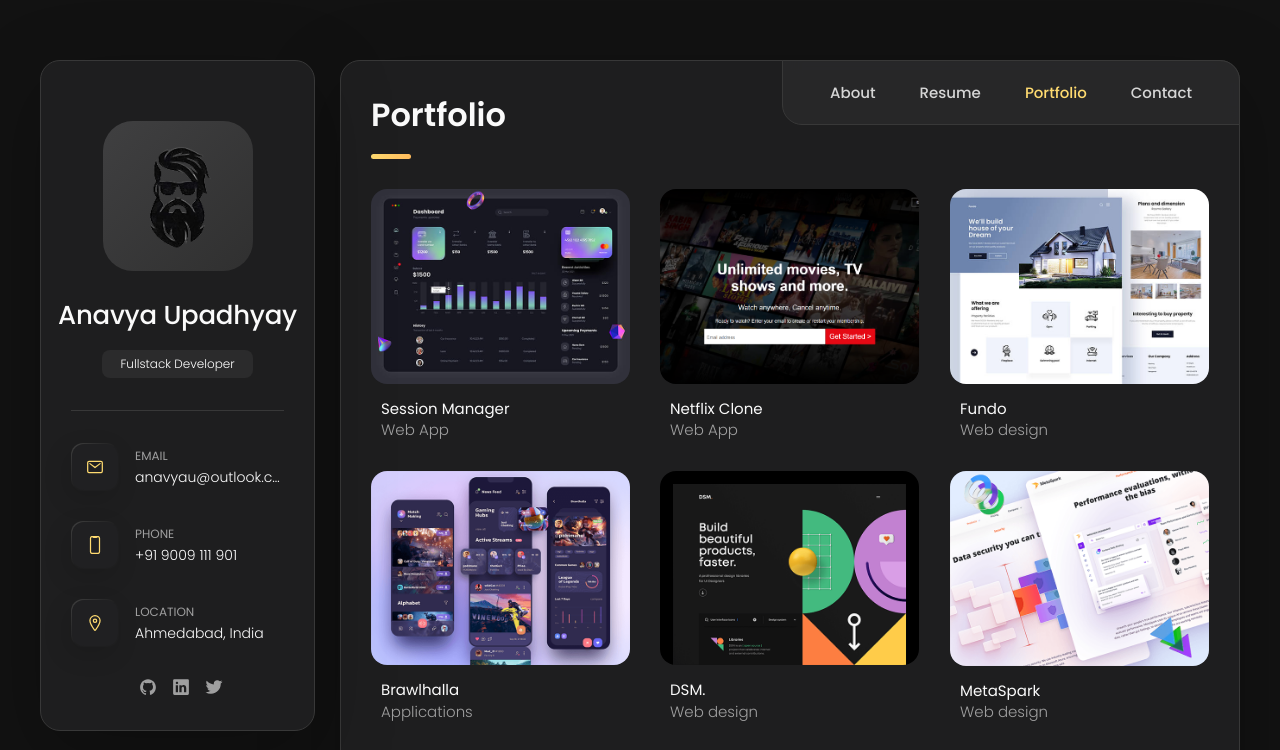
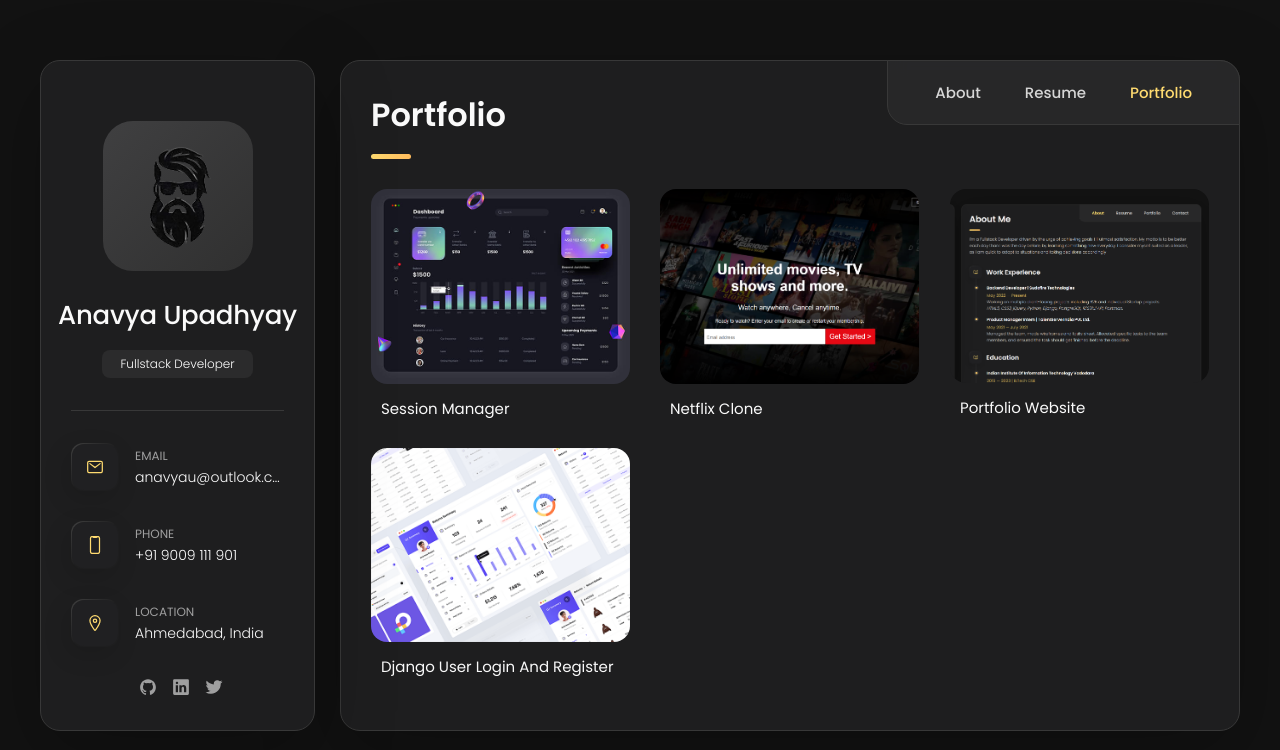
Before and after one commit to anavyaupadhyay/portfolio-website, a plain HTML site: page index.html in a window 1280 px wide. Both pictures are taken after a click on the button "Portfolio". Shown: the top 750 px of the page. Drawn offline with nearby package versions, Linux system fonts and the light colour scheme.

Commit message:
changes done

```diff
--- a/index.html
+++ b/index.html
@@ -128,19 +128,19 @@
         <ul class="social-list">
 
           <li class="social-item">
-            <a href="#" class="social-link">
+            <a href="https://github.com/anavyaupadhyay" class="social-link">
               <ion-icon name="logo-github"></ion-icon>
             </a>
           </li>
 
           <li class="social-item">
-            <a href="#" class="social-link">
+            <a href="https://www.linkedin.com/in/anavya-upadhyay-373728199/" class="social-link">
               <ion-icon name="logo-linkedin"></ion-icon>
             </a>
           </li>
 
           <li class="social-item">
-            <a href="#" class="social-link">
+            <a href="https://twitter.com/anavya_upadhyay" class="social-link">
               <ion-icon name="logo-twitter"></ion-icon>
             </a>
           </li>
@@ -174,7 +174,9 @@
           </li>
 
           <li class="navbar-item">
-            <button class="navbar-link" data-nav-link>Resume</button>
+          <a href="https://drive.google.com/file/d/1FbeqIgNP5hlHU_E50QIq_NGZO_ZfnxF6/view?usp=sharing">
+            <button class="navbar-link" >Resume</button>
+          </a>
           </li>
 
           <li class="navbar-item">
@@ -182,12 +184,12 @@
           </li>
 
           <!-- <li class="navbar-item">
-            <button class="navbar-link" data-nav-link>Blog</button>
+            <button class="navbar-link" >Blog</button>
           </li> -->
 
-          <li class="navbar-item">
-            <button class="navbar-link" data-nav-link>Contact</button>
-          </li>
+          <!-- <li class="navbar-item">
+            <button class="navbar-link">Contact</button>
+          </li> -->
 
         </ul>
 
@@ -330,14 +332,14 @@
 
               <div class="title-wrapper">
                 <h5 class="h5">Languages <br> <em>C, C++, Java, Python, HTML5, CSS3,
-                  Javascript <data value="80">80%</data>
+                  Javascript
                   </em></h5>
 
               </div>
 
-              <div class="skill-progress-bg">
+              <!-- <div class="skill-progress-bg">
                 <div class="skill-progress-fill" style="width: 75%;"></div>
-              </div>
+              </div> -->
 
             </li>
 
@@ -348,9 +350,9 @@
                 <!-- <data value="70">70%</data> -->
               </div>
 
-              <div class="skill-progress-bg">
+              <!-- <div class="skill-progress-bg">
                 <div class="skill-progress-fill" style="width: 80%;"></div>
-              </div>
+              </div> -->
 
             </li>
 
@@ -362,9 +364,9 @@
                 <!-- <data value="90">90%</data> -->
               </div>
 
-              <div class="skill-progress-bg">
+              <!-- <div class="skill-progress-bg">
                 <div class="skill-progress-fill" style="width: 70%;"></div>
-              </div>
+              </div> -->
 
             </li>
 
@@ -633,7 +635,7 @@
         - #RESUME
       -->
 
-      <article class="resume" data-page="resume">
+      <!-- <article class="resume" data-page="resume">
 
         <header>
           <h2 class="h2 article-title">Resume</h2>
@@ -732,19 +734,7 @@
 
             </li>
 
-            <!-- <li class="timeline-item">
 
-              <h4 class="h4 timeline-item-title">Web designer</h4>
-
-              <span>2010 — 2013</span>
-
-              <p class="timeline-text">
-                Nemo enims ipsam voluptatem, blanditiis praesentium voluptum delenit atque corrupti, quos dolores et
-                quas molestias
-                exceptur.
-              </p>
-
-            </li> -->
 
           </ol>
 
@@ -812,7 +802,7 @@
 
         </section>
 
-      </article>
+      </article> -->
 
 
 
@@ -899,7 +889,7 @@
 
                 <h3 class="project-title">Session Manager</h3>
 
-                <p class="project-category">Web App</p>
+                <!-- <p class="project-category">Web App</p> -->
 
               </a>
             </li>
@@ -917,7 +907,7 @@
 
                 <h3 class="project-title">Netflix Clone</h3>
 
-                <p class="project-category">Web App</p>
+                <!-- <p class="project-category">Web App</p> -->
 
               </a>
             </li>
@@ -930,35 +920,35 @@
                     <ion-icon name="eye-outline"></ion-icon>
                   </div>
 
-                  <img src="./assets/images/project-3.jpg" alt="fundo" loading="lazy">
+                  <img src="./assets/images/project-3.png" alt="fundo" loading="lazy">
                 </figure>
 
-                <h3 class="project-title">Fundo</h3>
+                <h3 class="project-title">Portfolio Website</h3>
 
-                <p class="project-category">Web design</p>
+                <p class="project-category"></p>
 
               </a>
             </li>
 
             <li class="project-item  active" data-filter-item data-category="applications">
-              <a href="#">
+              <a href="https://github.com/anavyaupadhyay/django_user_login_and_register_master">
 
                 <figure class="project-img">
                   <div class="project-item-icon-box">
                     <ion-icon name="eye-outline"></ion-icon>
                   </div>
 
-                  <img src="./assets/images/project-4.png" alt="brawlhalla" loading="lazy">
+                  <img src="./assets/images/project-7.png" alt="brawlhalla" loading="lazy">
                 </figure>
 
-                <h3 class="project-title">Brawlhalla</h3>
+                <h3 class="project-title">Django User Login and Register </h3>
 
-                <p class="project-category">Applications</p>
+                <p class="project-category"></p>
 
               </a>
             </li>
 
-            <li class="project-item  active" data-filter-item data-category="web design">
+            <!-- <li class="project-item  active" data-filter-item data-category="web design">
               <a href="#">
 
                 <figure class="project-img">
@@ -1046,7 +1036,7 @@
                 <p class="project-category">Web development</p>
 
               </a>
-            </li>
+            </li> -->
 
           </ul>
 
@@ -1062,7 +1052,7 @@
         - #BLOG
       -->
 
-      <article class="blog" data-page="blog">
+      <!-- <article class="blog" data-page="blog">
 
         <header>
           <h2 class="h2 article-title">Blog</h2>
@@ -1244,7 +1234,7 @@
 
         </section>
 
-      </article>
+      </article> -->
 
 
 
@@ -1291,7 +1281,7 @@
 
         </section>
 
-      </article> -->
+      </article>  -->
 
     </div>
 
```
Also changed, not shown: assets/images/project-3.png (added).
